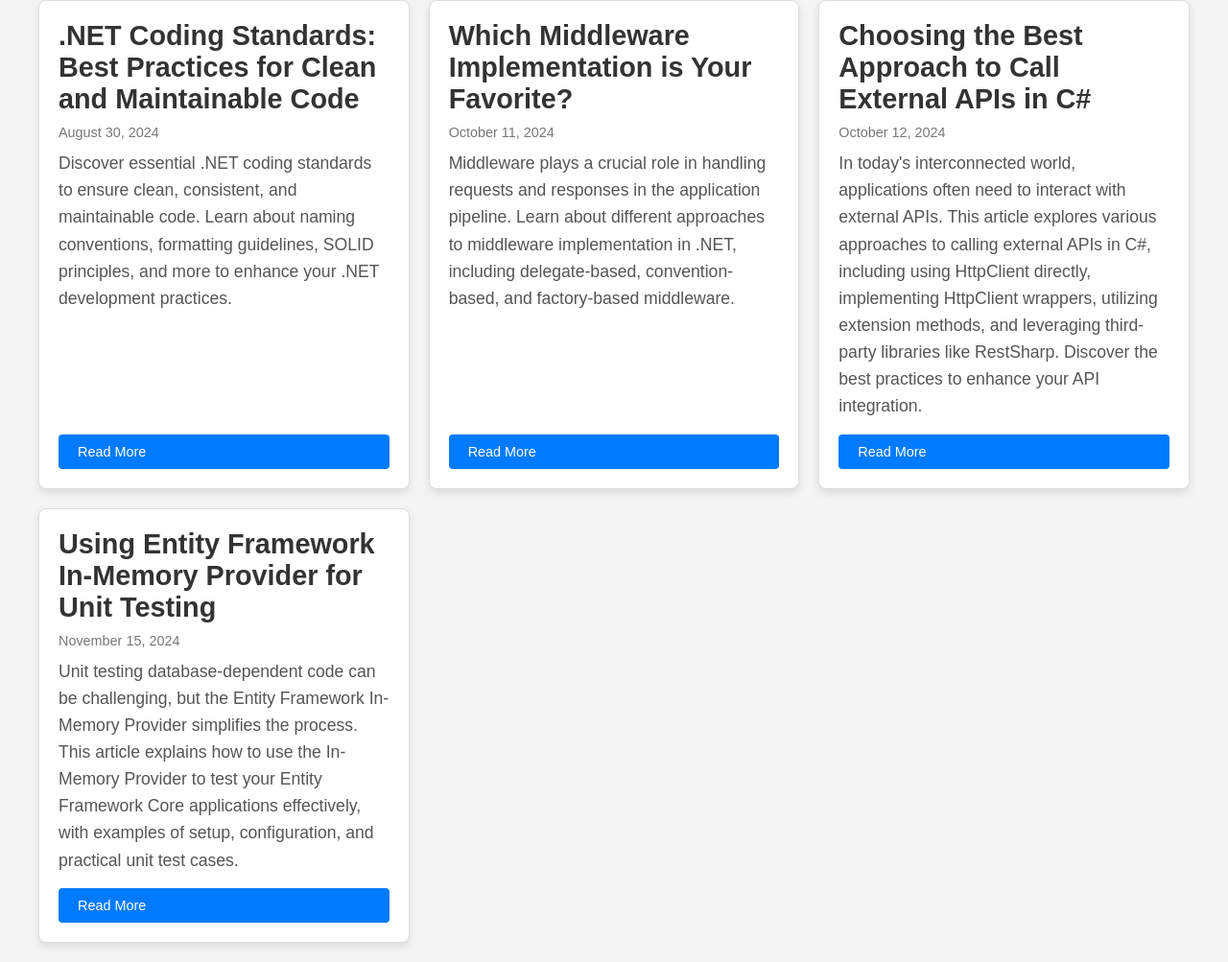
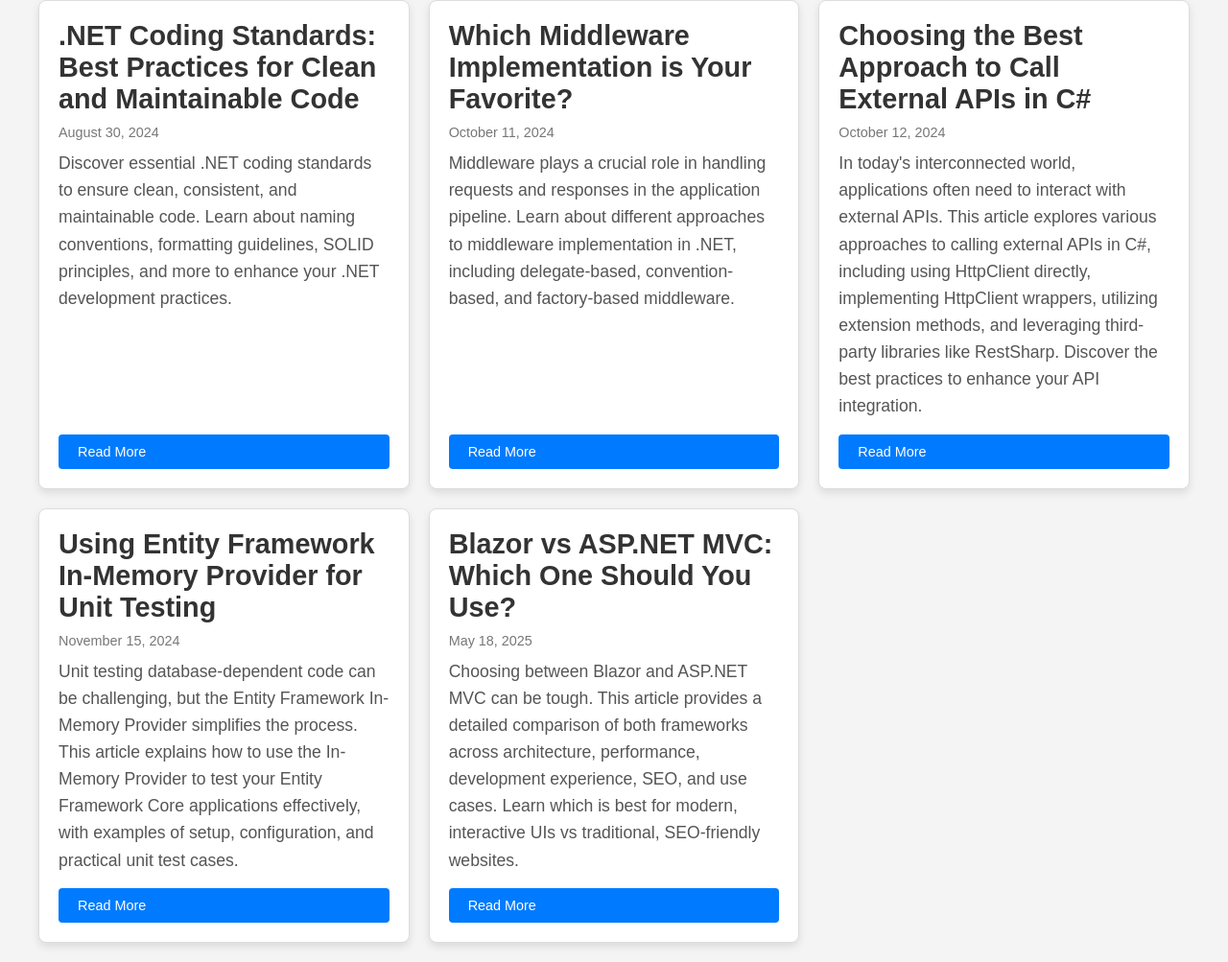
Before and after one commit to abhirampadhi/abhirampadhi.github.io, a plain HTML site: page blog.html in a window 1280 px wide. Shown: the part 1210-2213 px from the top of the page at 96% size. Drawn offline with Linux system fonts and the light colour scheme.

Commit message:
title added

```diff
--- a/blog.html
+++ b/blog.html
@@ -157,6 +157,17 @@
                     <a href="blog-post13.html" class="btn btn-color-1">Read More</a>
                 </article>
 
+                <!-- Blog Post 14 -->
+                <article class="blog-post">
+                    <h2 class="blog-title">Blazor vs ASP.NET MVC: Which One Should You Use?</h2>
+                    <p class="blog-date">May 18, 2025</p>
+                    <p class="blog-summary">
+                        Choosing between Blazor and ASP.NET MVC can be tough. This article provides a detailed comparison of both frameworks across architecture, performance, development experience, SEO, and use cases. Learn which is best for modern, interactive UIs vs traditional, SEO-friendly websites.
+                    </p>
+                    <a href="blog-post14.html" class="btn btn-color-1">Read More</a>
+                </article>
+
+
             </div>
         </div>
     </section>
```
